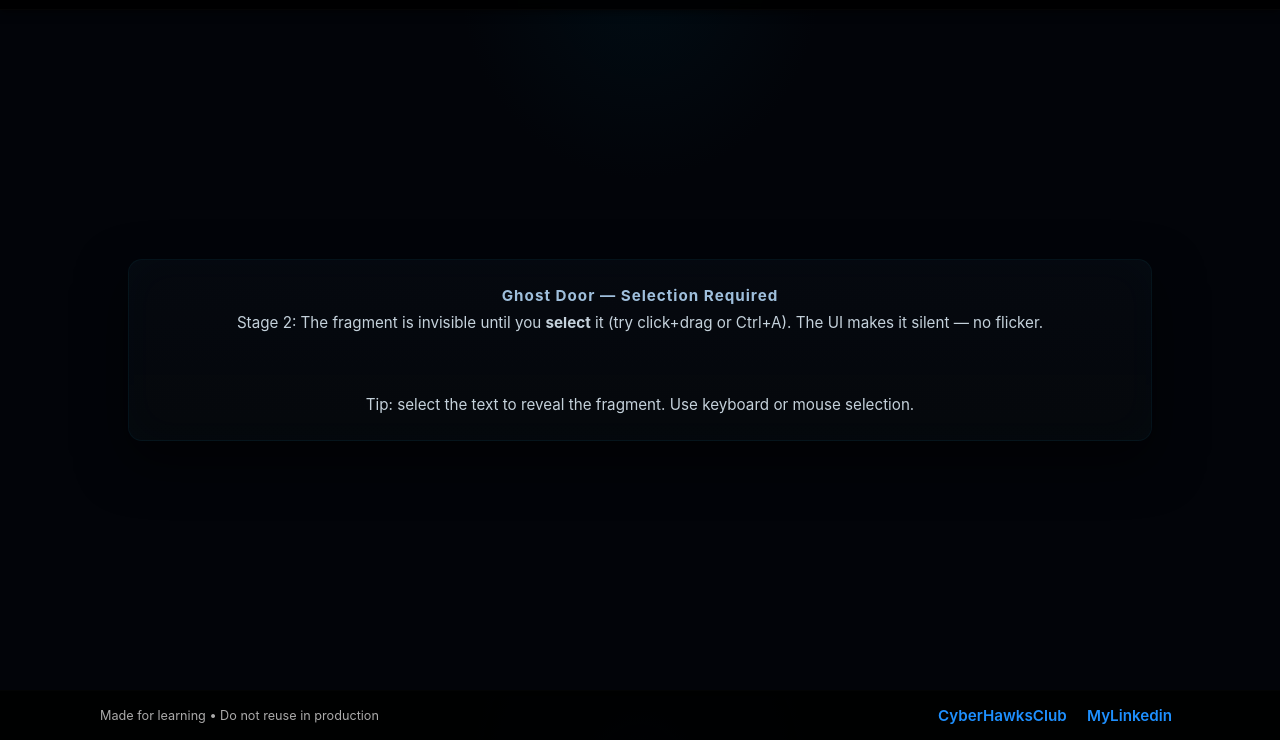
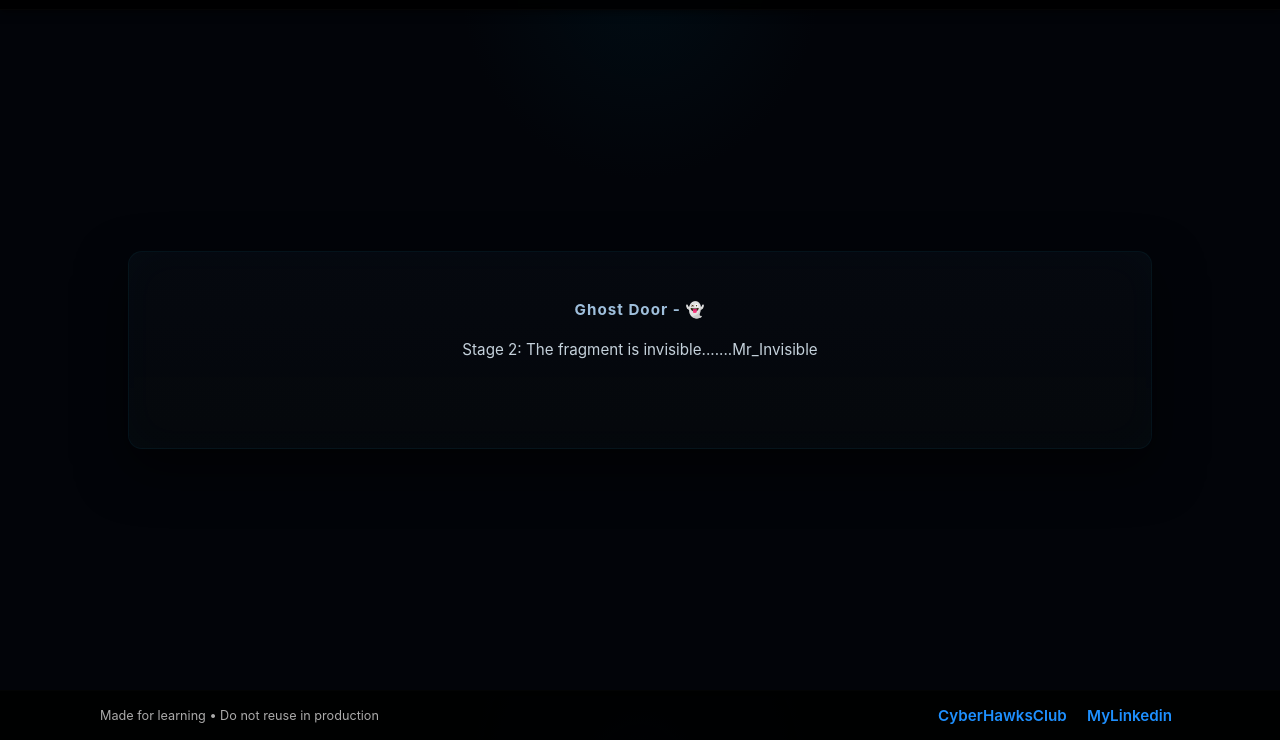
Before and after one commit to SAI-NADH-62/start, a plain HTML site: page 0xghost-door-c47.html in a window 1280 px wide. Shown: the part 104-844 px from the top of the page. Drawn offline with Linux system fonts and the light colour scheme.

Commit message:
Updated code

```diff
--- a/0xghost-door-c47.html
+++ b/0xghost-door-c47.html
@@ -92,14 +92,12 @@
 
   <main class="container" role="main" aria-labelledby="s2">
     <div class="card" role="region" aria-label="stage-two">
-      <div class="site-title">Ghost Door — Selection Required</div>
+      <h1><div class="site-title">Ghost Door - 👻</div></h1>
 
-      <p id="s2" class="hint">Stage 2: The fragment is invisible until you <strong>select</strong> it (try click+drag or Ctrl+A). The UI makes it silent — no flicker.</p>
+      <p id="s2" class="hint">Stage 2: The fragment is invisible.......Mr_Invisible</p>
 
       <!-- Invisible text revealed only when selected -->
-      <p class="reveal-on-select" tabindex="0" aria-label="select-to-reveal">_Th3_Hidd3n_</p>
-
-      <div class="hint" style="margin-top:10px">Tip: select the text to reveal the fragment. Use keyboard or mouse selection.</div>
+      <p class="reveal-on-select" tabindex="0" aria-label="select-to-reveal">_W3lc0m3s_Y0u_Gr3AT_</p>
     </div>
   </main>
 
```
Also changed, not shown: flag_9xRANDOMx2.html (+1 -1 lines), shellcode-0x77.html (+5 -1 lines), robots.txt.
